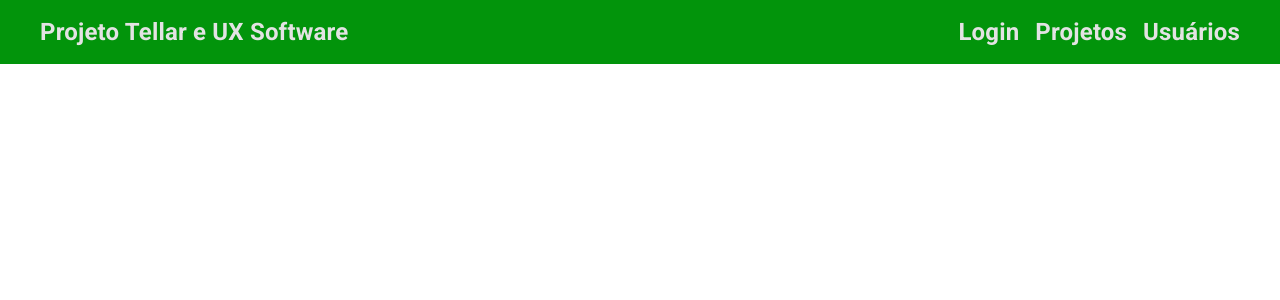
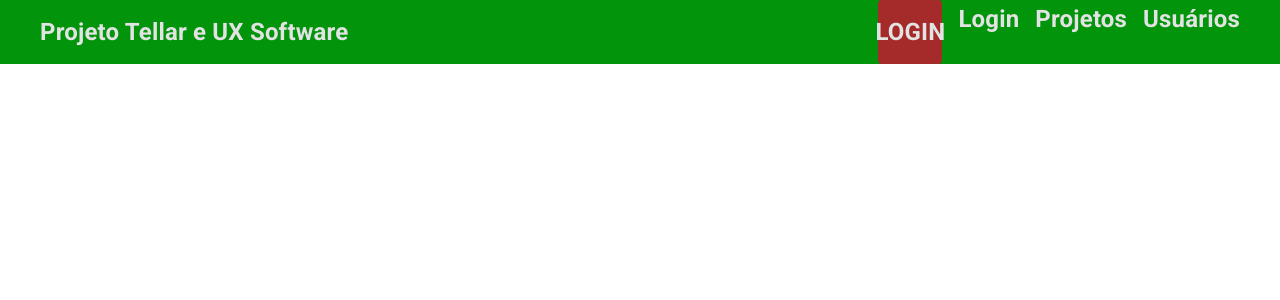
Before and after one commit to marcio-loiola/tellar-uxsoft-job, a React (Vite) app in the folder Frontend/tellar-uxsoft-job/: page / in a window 1280 px wide. Shown: the top 300 px of the page. Built offline with nearby package versions, Linux system fonts and the light colour scheme.

Commit message:
feat: prototyping sign in button

```diff
--- a/Frontend/tellar-uxsoft-job/index.html
+++ b/Frontend/tellar-uxsoft-job/index.html
@@ -11,7 +11,7 @@
       href="https://fonts.googleapis.com/css2?family=Roboto:wght@400;700&display=swap"
       rel="stylesheet"
     />
-    <title>Vite + React</title>
+    <title>UX Software & Tellar</title>
   </head>
   <body>
     <div id="root"></div>
--- a/Frontend/tellar-uxsoft-job/package.json
+++ b/Frontend/tellar-uxsoft-job/package.json
@@ -15,7 +15,8 @@
     "@mui/material": "^5.11.7",
     "axios": "^1.3.2",
     "react": "^18.2.0",
-    "react-dom": "^18.2.0"
+    "react-dom": "^18.2.0",
+    "react-router-dom": "^6.8.0"
   },
   "devDependencies": {
     "@types/react": "^18.0.27",
--- a/Frontend/tellar-uxsoft-job/src/components/Header/Header.tsx
+++ b/Frontend/tellar-uxsoft-job/src/components/Header/Header.tsx
@@ -1,7 +1,10 @@
 import React from "react";
+import { Link } from "react-router-dom";
 import { Box, Typography } from "@mui/material";
 import { AppBar, Stack, Toolbar } from "@mui/material";
 import { styled } from "@mui/material/styles";
+
+import { SignInButton } from "../SignInButton/SignInButton";
 
 const HomeBar = styled(AppBar)(({ theme }) => ({
   backgroundColor: "var(--green-color-500)",
@@ -26,6 +29,11 @@ const Text = styled(Typography)(({ theme }) => ({
   fontFamily: "Roboto",
   textDecoration: "none",
   component: "div",
+
+  "&:hover": {
+    color: "var(--secondary-color)",
+    textDecoration: "none",
+  },
 }));
 
 export function Header() {
@@ -36,15 +44,22 @@ export function Header() {
           Projeto Tellar e UX Software
         </Text>
         <Stack direction="row" spacing={2}>
+          <SignInButton />
+          {/* <Link to="/"> */}
           <Text variant="h6" sx={{ flexGrow: 1 }}>
             Login
           </Text>
+          {/* </Link> */}
+          {/* <Link to="/"> */}
           <Text variant="h6" sx={{ flexGrow: 1 }}>
             Projetos
           </Text>
+          {/*  </Link> */}
+          {/*  <Link to="/"> */}
           <Text variant="h6" sx={{ flexGrow: 1 }}>
             Usuários
           </Text>
+          {/*  </Link> */}
         </Stack>
       </Container>
     </HomeBar>
--- /dev/null
+++ b/Frontend/tellar-uxsoft-job/src/components/SignInButton/SignInButton.tsx
@@ -0,0 +1,45 @@
+import React from "react";
+
+import { Box, Typography, Button } from "@mui/material";
+import styled from "@emotion/styled";
+
+const StyledButton = styled(Button)(({ theme }) => ({
+  display: "flex",
+  alignItems: "center",
+  justifyContent: "center",
+  margin: "0.5rem 1rem",
+  width: "2rem",
+  height: "1rem",
+  minHeight: "64px",
+  backgroundColor: "var(--secondary-color-dark)",
+  color: "var(--gray)",
+
+  "&:hover": {
+    color: "var(--secondary-color)",
+    textDecoration: "none",
+  },
+}));
+
+export function SignInButton() {
+  return (
+    <StyledButton>
+      <Typography
+        variant="h6"
+        sx={{
+          color: "var(--gray)",
+          fontSize: "1.5rem",
+          fontWeight: "bold",
+          fontFamily: "Roboto",
+          textDecoration: "none",
+
+          "&:hover": {
+            color: "var(--secondary-color)",
+            textDecoration: "none",
+          },
+        }}
+      >
+        Login
+      </Typography>
+    </StyledButton>
+  );
+}
```
Also changed, not shown: 1 other file (tests, documents, lock files or other folders).
